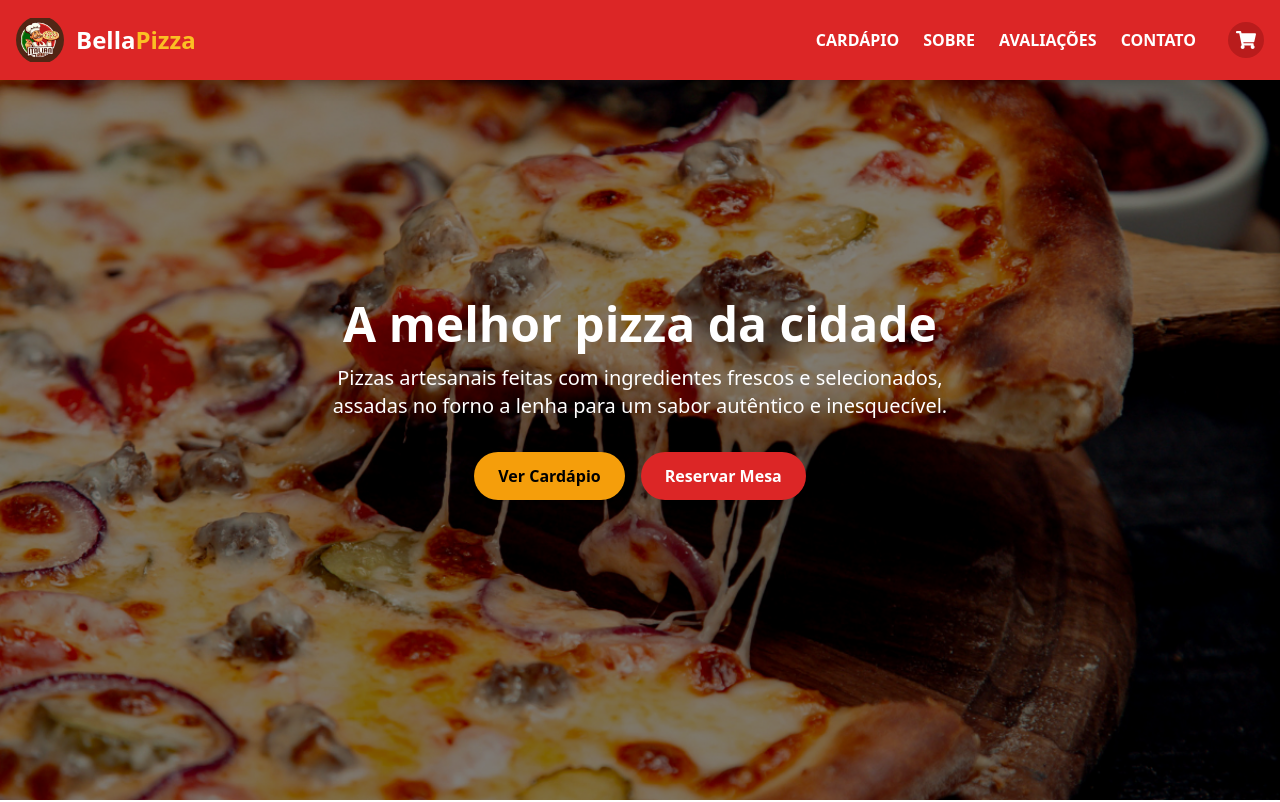
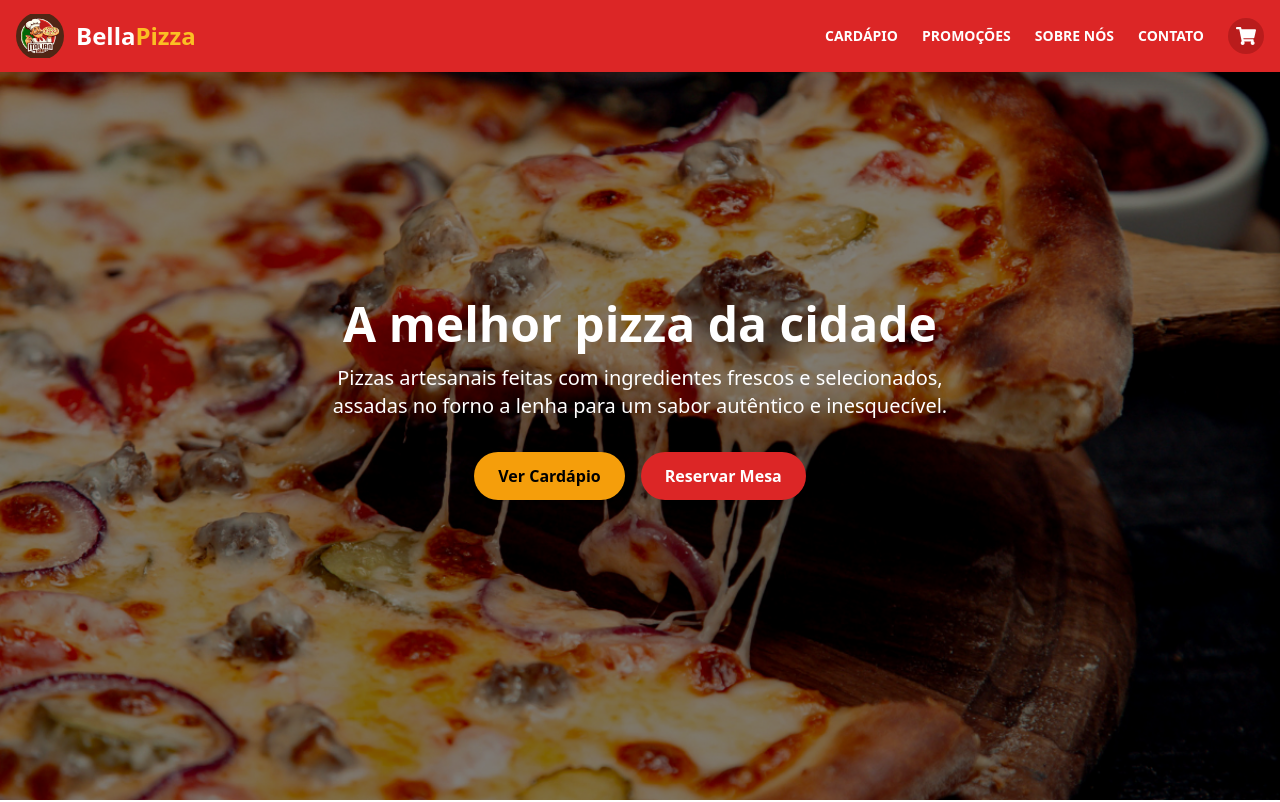
Before and after one commit to profhdeivisson/pizzaria-web, a Next.js app: page / in a window 1280 px wide. Shown: the top 802 px of the page. Built offline with nearby package versions, Linux system fonts and the light colour scheme.

Commit message:
Ajuste no NavBar

```diff
--- a/src/app/components/Headr/Header.tsx
+++ b/src/app/components/Headr/Header.tsx
@@ -3,12 +3,13 @@
 import Image from "next/image";
 import Link from "next/link";
 import { FaShoppingCart } from "react-icons/fa";
-import { FiX } from "react-icons/fi";
-import NavBar from "./NavBar";
-import { useCart } from "@/context/CartContext"; // Corrigido o caminho
+import { FiX, FiMenu } from "react-icons/fi";
+import { useCart } from "@/context/CartContext";
+import { useState } from "react";
 
 const Header = () => {
   const { isOpen, toggleCart, cartItems } = useCart();
+  const [isMenuOpen, setIsMenuOpen] = useState(false);
 
   // quantidade total de itens
   const totalItems = (cartItems ?? []).reduce((acc, item) => acc + item.qtd, 0);
@@ -43,9 +44,24 @@ const Header = () => {
             </Link>
 
             {/* Menu + Carrinho */}
-            <div className="flex items-center gap-4">
-              <NavBar />
+            <div className="flex items-center gap-6">
+              {/* Menu Desktop */}
+              <nav className="hidden md:flex gap-6 uppercase font-semibold text-sm">
+                <Link href="/#cardapio" className="hover:text-amber-400">
+                  Cardápio
+                </Link>
+                <Link href="/#promocoes" className="hover:text-amber-400">
+                  Promoções
+                </Link>
+                <Link href="/#sobre" className="hover:text-amber-400">
+                  Sobre Nós
+                </Link>
+                <Link href="/#contato" className="hover:text-amber-400">
+                  Contato
+                </Link>
+              </nav>
 
+              {/* Carrinho */}
               <div className="relative">
                 <button
                   onClick={toggleCart}
@@ -55,19 +71,48 @@ const Header = () => {
                   <FaShoppingCart size={20} />
                 </button>
 
-                {/* Badge com a quantidade */}
+                {/* Badge */}
                 {totalItems > 0 && (
                   <span className="absolute -top-1 -right-1 bg-amber-400 text-black text-xs font-bold px-1.5 py-0.5 rounded-full">
                     {totalItems}
                   </span>
                 )}
               </div>
+
+              {/* Menu Hambúrguer Mobile */}
+              <button
+                onClick={() => setIsMenuOpen(!isMenuOpen)}
+                className="md:hidden p-2 bg-red-700 rounded-full hover:bg-red-800 transition-colors"
+                aria-label="Abrir menu"
+              >
+                <FiMenu size={22} />
+              </button>
             </div>
           </div>
+
+          {/* Menu Mobile */}
+          {isMenuOpen && (
+            <div className="md:hidden mt-3 bg-red-700 rounded-lg p-4">
+              <nav className="flex flex-row gap-3 uppercase font-semibold text-sm">
+                <Link href="/#cardapio" className="hover:text-amber-400">
+                  Cardápio
+                </Link>
+                <Link href="/#promocoes" className="hover:text-amber-400">
+                  Promoções
+                </Link>
+                <Link href="/#sobre" className="hover:text-amber-400">
+                  Sobre Nós
+                </Link>
+                <Link href="/#contato" className="hover:text-amber-400">
+                  Contato
+                </Link>
+              </nav>
+            </div>
+          )}
         </div>
       </header>
 
-      {/* Aside do carrinho */}
+      {/* Carrinho Lateral */}
       {isOpen && (
         <aside className="fixed right-0 top-0 h-full w-80 bg-white shadow-lg z-50 p-4 overflow-y-auto">
           <div className="flex justify-between items-center">
@@ -80,7 +125,7 @@ const Header = () => {
             <ul>
               {cartItems.map((item) => (
                 <li key={item.id} className="border-b py-2">
-                  <span className="font-semibold">{item.name}</span> —{""}
+                  <span className="font-semibold">{item.name}</span> —{" "}
                   <span className="text-gray-600">Qtd: {item.qtd}</span>
                 </li>
               ))}
--- a/src/app/components/Headr/NavBar.tsx
+++ b/src/app/components/Headr/NavBar.tsx
@@ -1,74 +1,32 @@
 "use client";
+import Link from "next/link";
 
-import Link from "next/link";
-import { useState } from "react";
-
-const NavBar = () => {
-  const [isOpen, setIsOpen] = useState(false);
+const NavBar = ({ isOpen, desktop }: { isOpen?: boolean; desktop?: boolean }) => {
+  if (desktop) {
+    return (
+      <nav className="hidden md:flex">
+        <ul className="flex flex-row uppercase font-semibold gap-6">
+          <li><Link href="/#cardapio">Cardápio</Link></li>
+          <li><Link href="/#sobre">Sobre</Link></li>
+          <li><Link href="/#avaliacoes">Avaliações</Link></li>
+          <li><Link href="/#contato">Contato</Link></li>
+        </ul>
+      </nav>
+    );
+  }
 
   return (
-    <nav className="bg-red-600 p-4">
-      <div className="max-w-7xl mx-auto flex justify-between items-center">
-        {/* Logo */}
-        <div className="text-white font-bold text-xl"></div>
-
-        {/* Menu para desktop */}
-        <ul className="hidden md:flex uppercase font-semibold flex-row gap-6">
-          <li>
-            <Link href="/#cardapio" className="hover:text-red-200 transition-colors">
-              Cardápio
-            </Link>
-          </li>
-          <li>
-            <Link href="#" className="hover:text-red-200 transition-colors">
-              Sobre
-            </Link>
-          </li>
-          <li>
-            <Link href="#" className="hover:text-red-200 transition-colors">
-              Avaliações
-            </Link>
-          </li>
-          <li>
-            <Link href="#" className="hover:text-red-200 transition-colors">
-              Contato
-            </Link>
-          </li>
-        </ul>
-
-        {/* Botão hambúrguer para mobile */}
-        <div className="md:hidden">
-          <button onClick={() => setIsOpen(!isOpen)} className="text-white focus:outline-none">
-            {isOpen ? "✖" : "☰"}
-          </button>
-        </div>
-      </div>
-
-      {/* Menu mobile */}
-      {isOpen && (
-        <ul className="flex flex-col gap-4 mt-4 uppercase font-semibold text-white md:hidden">
-          <li>
-            <Link href="/#cardapio" onClick={() => setIsOpen(false)}>
-              Cardápio
-            </Link>
-          </li>
-          <li>
-            <Link href="#" onClick={() => setIsOpen(false)}>
-              Sobre
-            </Link>
-          </li>
-          <li>
-            <Link href="#" onClick={() => setIsOpen(false)}>
-              Avaliações
-            </Link>
-          </li>
-          <li>
-            <Link href="#" onClick={() => setIsOpen(false)}>
-              Contato
-            </Link>
-          </li>
-        </ul>
-      )}
+    <nav
+      className={`transition-all duration-300 overflow-hidden md:hidden ${
+        isOpen ? "max-h-40" : "max-h-0"
+      }`}
+    >
+      <ul className="flex flex-col uppercase font-semibold gap-4 py-2">
+        <li><Link href="/#cardapio">Cardápio</Link></li>
+        <li><Link href="/#sobre">Sobre</Link></li>
+        <li><Link href="/#avaliacoes">Avaliações</Link></li>
+        <li><Link href="/#contato">Contato</Link></li>
+      </ul>
     </nav>
   );
 };
```
